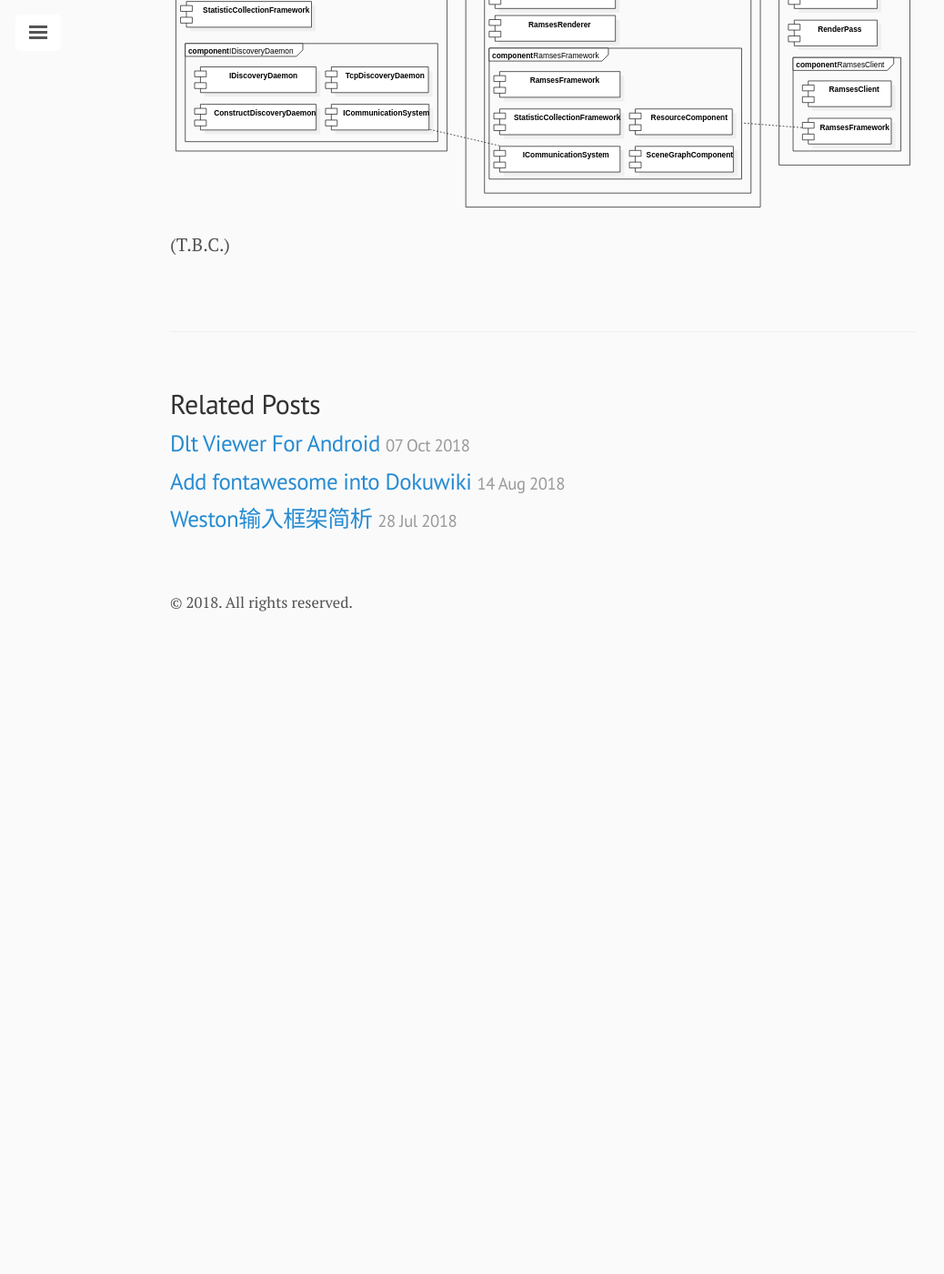
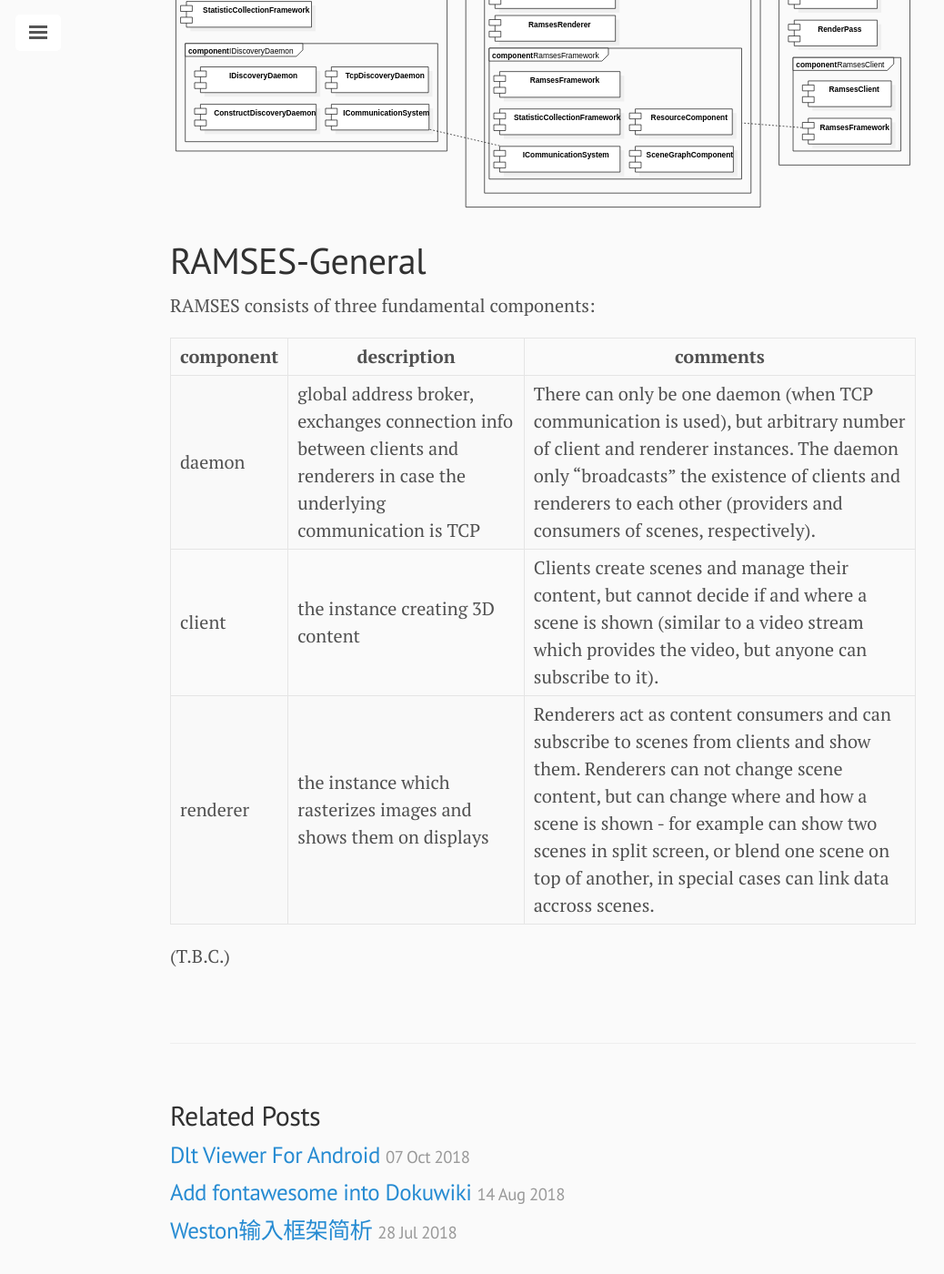
Before and after one commit to zeerd/zeerd.github.io, a Jekyll site: the page built from _posts/2018-10-17-ramses-three-component.md, in a window 1280 px wide and 1400 px high, scrolled down 520 px. Shown: the whole window at 91% size, without its empty margins (43-1081 px from the left). Built offline with Jekyll 4.4.1, drawn with Linux system fonts in a browser that asks for light colours; comment, search, counter and statistics services are not loaded; before the commit the page ends 1196 px from its top, so only the background shows below that.

Commit message:
update ramses

```diff
--- a/_posts/2018-10-17-ramses-three-component.md
+++ b/_posts/2018-10-17-ramses-three-component.md
@@ -8,4 +8,16 @@ tag: [RAMSES,Graphic]
 
 ![ramses](../public/2018/10/ramses.svg)
 
+# RAMSES-General
+
+RAMSES consists of three fundamental components:
+
+
+| component | description                              | comments                                 |
+| --------- | ---------------------------------------- | ---------------------------------------- |
+| daemon    | global address broker, exchanges connection info between clients and renderers in case the underlying communication is TCP | There can only be one daemon (when TCP communication is used), but arbitrary number of client and renderer instances. The daemon only "broadcasts" the existence of clients and renderers to each other (providers and consumers of scenes, respectively). |
+| client    | the instance creating 3D content         | Clients create scenes and manage their content, but cannot decide if and where a scene is shown (similar to a video stream which provides the video, but anyone can subscribe to it). |
+| renderer  | the instance which rasterizes images and shows them on displays | Renderers act as content consumers and can subscribe to scenes from clients and show them. Renderers can not change scene content, but can change where and how a scene is shown - for example can show two scenes in split screen, or blend one scene on top of another, in special cases can link data accross scenes. |
+
+
 (T.B.C.)
```
